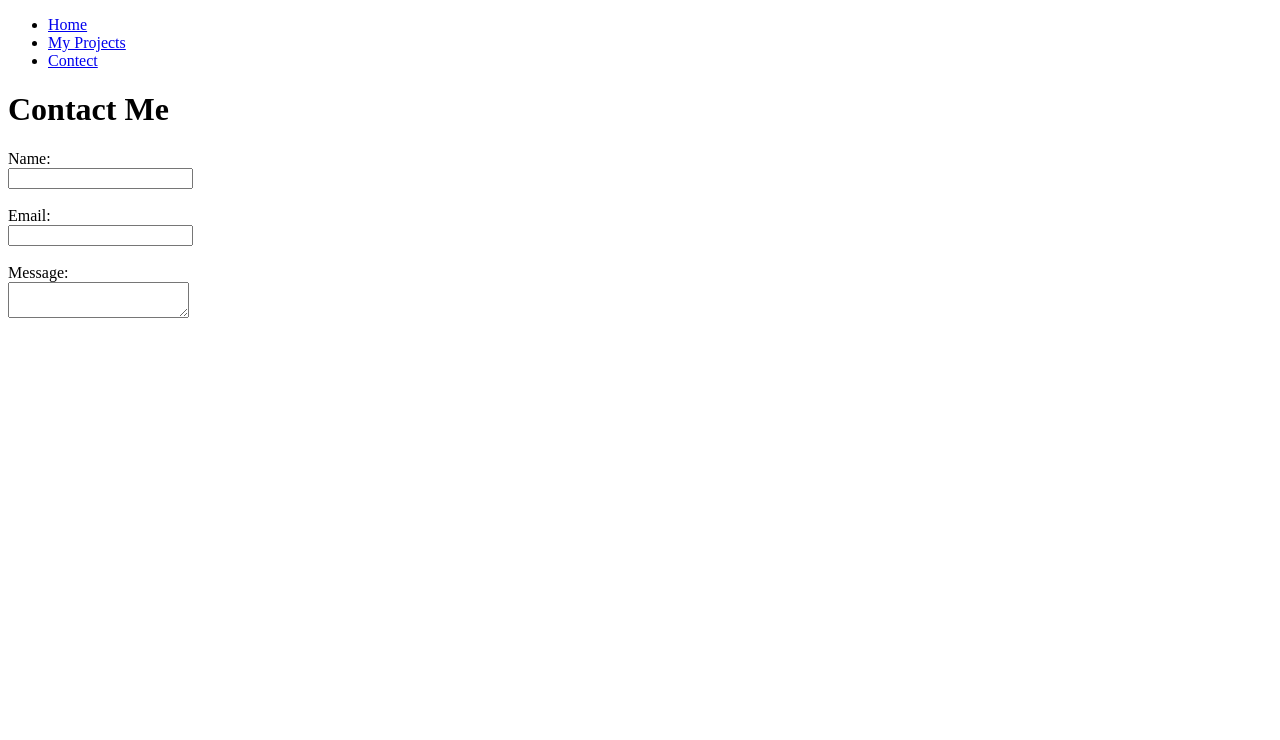
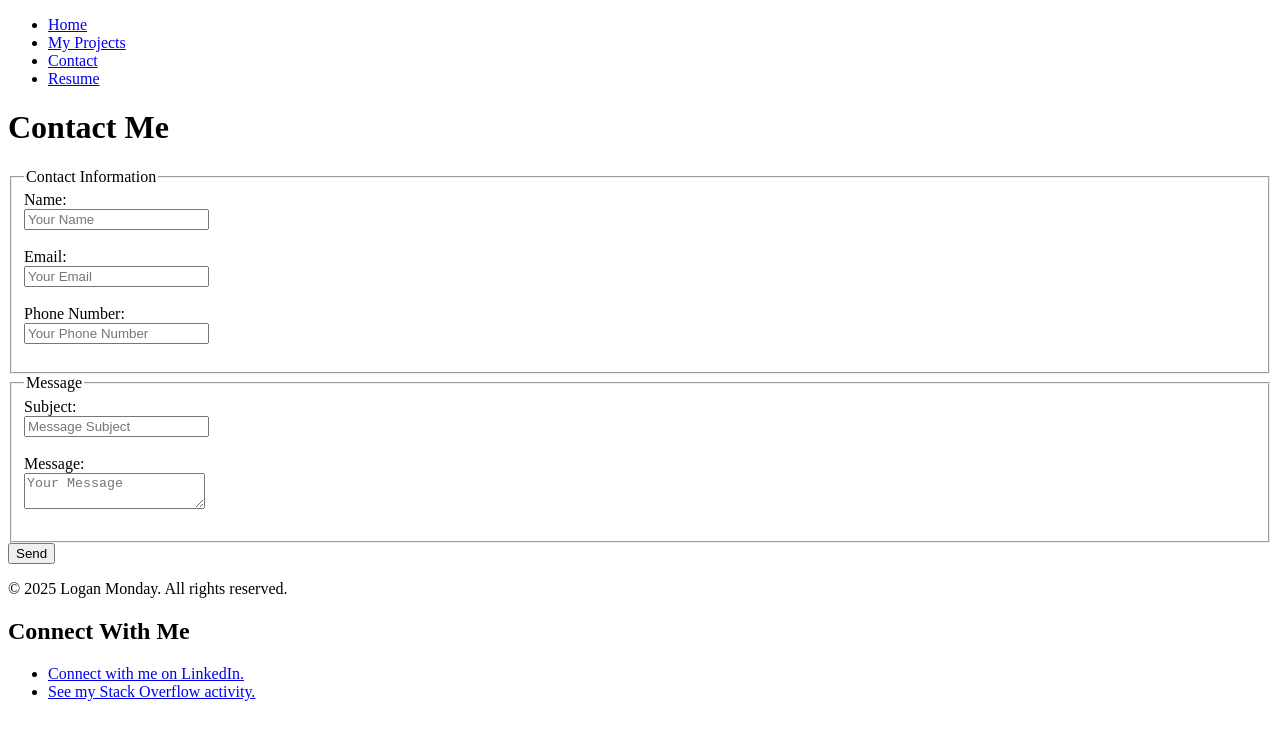
Before and after one commit to loganmonday23/personal-website, a plain HTML site: page contact.html in a window 1280 px wide. Drawn offline with Linux system fonts and the light colour scheme.

Commit message:
Update contact.html
I added additional fields to the form, included placeholder text within the input box for each of the fields, updated the navigation menu, and put in a footer at the bottom.

```diff
--- a/contact.html
+++ b/contact.html
@@ -11,21 +11,46 @@
         <ul>
             <li><a href="index.html">Home</a></li>
             <li><a href="projects.html">My Projects</li>
-        <li><a href="contact.html">Contect</a></li>
+            <li><a href="contact.html">Contact</a></li>
+            <li><a href="resume.html">Resume</a></li>
         </ul>
     </nav>
+
     <h1>Contact Me</h1>
     <form>
+        <fieldset>
+            <legend>Contact Information</legend>
             <label for="name">Name:</label><br>
-    <input type="text" id="name" name="name"><br><br>
+            <input type="text" id="name" name="name" placeholder="Your Name"><br><br>
 
             <label for="email">Email:</label><br>
-    <input type="email" id="email" name="email"><br><br>
+            <input type="email" id="email" name="email" placeholder="Your Email"><br><br>
+
+            <label for="phone-number">Phone Number:</label><br>
+            <input type="tel" id="phone-number" name="phone-number" placeholder="Your Phone Number"><br><br>
+        </fieldset>
+
+        <fieldset>
+            <legend>Message</legend>
+            <label for="subject">Subject:</label><br>
+            <input type="text" id="subject" name="subject" placeholder="Message Subject"><br><br>
 
             <label for="message">Message:</label><br>
-    <textarea id="message" name="message"></textarea><br>
+            <textarea id="message" name="message" placeholder="Your Message"></textarea><br><br>
+        </fieldset>
 
-    <button type="submit>Send</button>
+        <button type="submit">Send</button>
     </form>
+
+    <footer>
+        <p>&copy; 2025 Logan Monday. All rights reserved.</p>
+
+        <h2>Connect With Me</h2>
+        <ul>
+            <li><a href="https://www.linkedin.com/in/loganmonday" target="_blank">Connect with me on LinkedIn.</a></li>
+            <li><a href="https://stackoverflow.com/users/26329051/logan-monday" target="_blank">See my Stack Overflow activity.</a></li>
+        </ul>
+    </footer>
+
 </body>
 </html>
```
Lines whose indentation alone changed are shown as unchanged.
